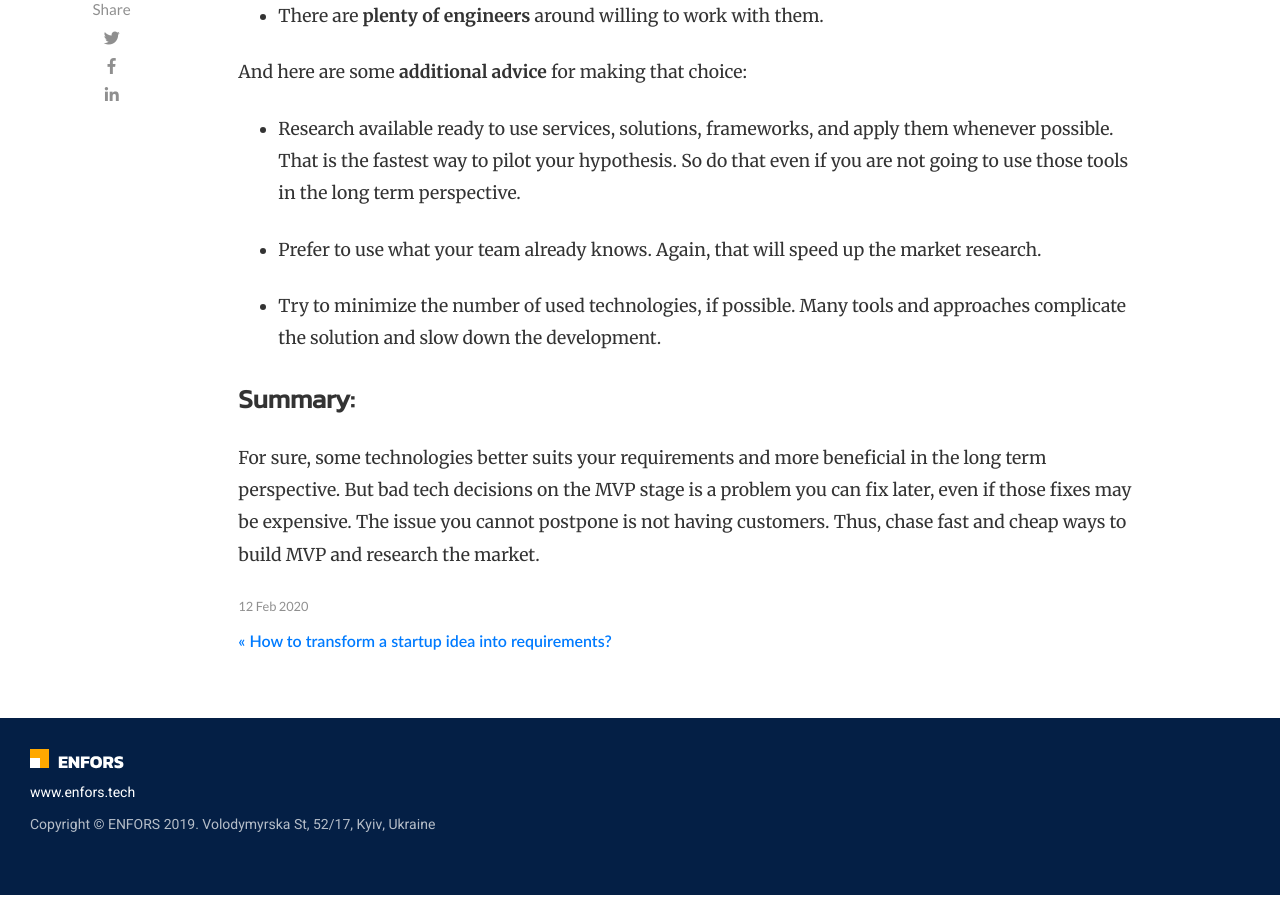
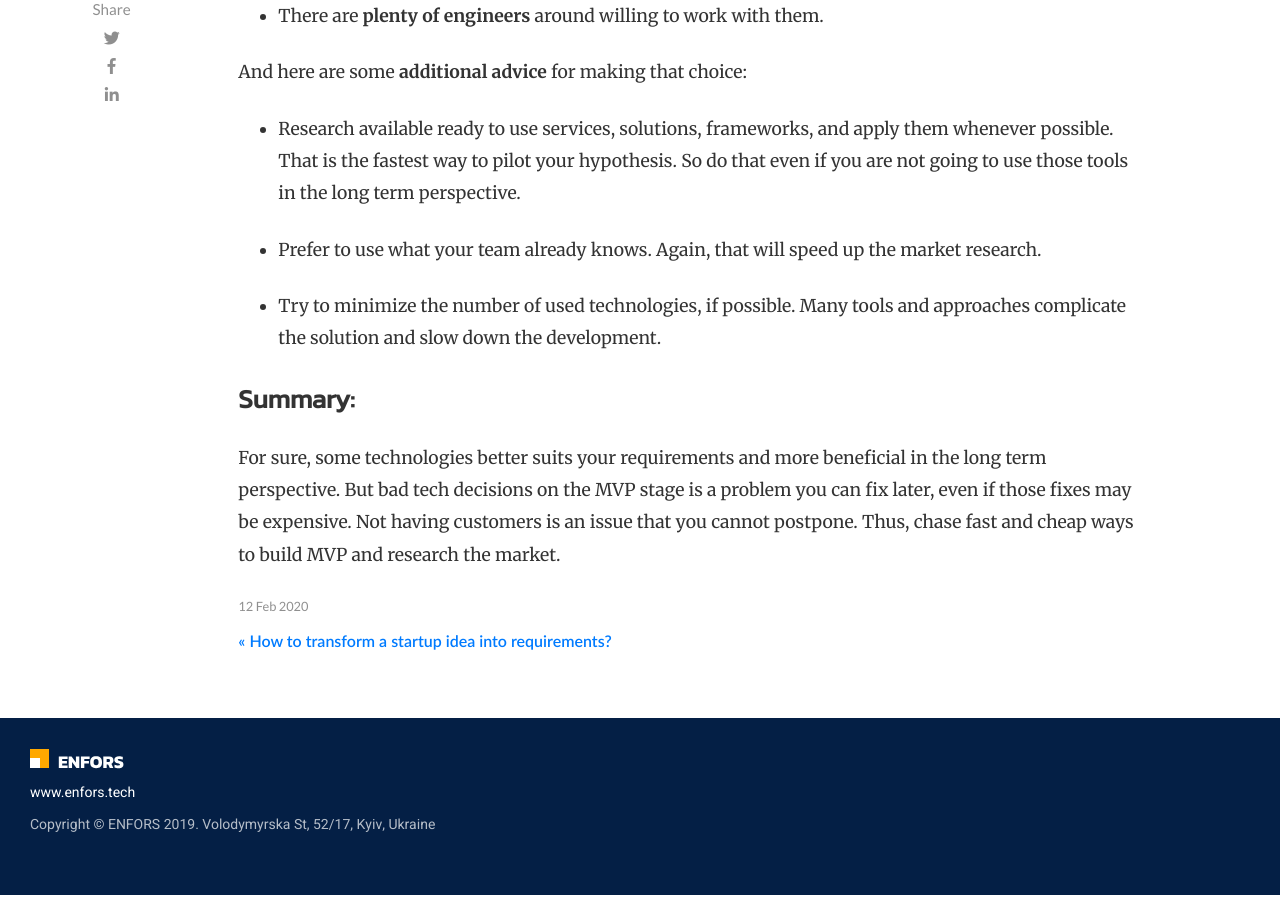
Before and after one commit to chachik/chachik.github.io, a Jekyll site: the page built from _posts/2020-02-12-technologies-for-mvp.md, in a window 1280 px wide and 900 px high, scrolled down 1611 px. Built offline with Jekyll 4.4.1, drawn with Linux system fonts in a browser that asks for light colours; nearby versions of some CDN libraries.

Commit message:
The post was updated.

```diff
--- a/_posts/2020-02-12-technologies-for-mvp.md
+++ b/_posts/2020-02-12-technologies-for-mvp.md
@@ -41,4 +41,4 @@ And here are some **additional advice** for making that choice:
 
 ### Summary:
 
-For sure, some technologies better suits your requirements and more beneficial in the long term perspective. But bad tech decisions on the MVP stage is a problem you can fix later, even if those fixes may be expensive. The issue you cannot postpone is not having customers. Thus, chase fast and cheap ways to build MVP and research the market.
+For sure, some technologies better suits your requirements and more beneficial in the long term perspective. But bad tech decisions on the MVP stage is a problem you can fix later, even if those fixes may be expensive. Not having customers is an issue that you cannot postpone. Thus, chase fast and cheap ways to build MVP and research the market.
```
